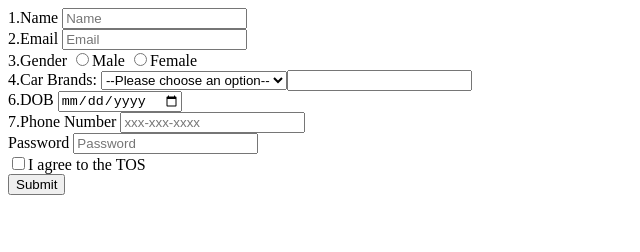
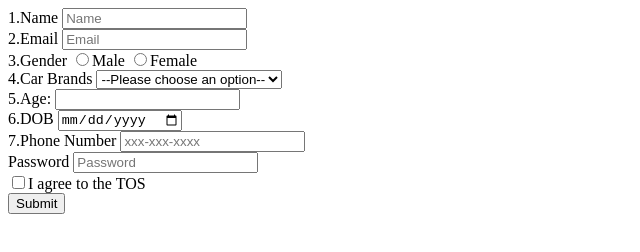
Before and after one commit to acciojob/signup-form-car-mrpradhan1, a website: page main.html in a window 1280 px wide. Shown: the whole page, without its empty margins (0-640 px from the left). Drawn offline with Linux system fonts and the light colour scheme.

Commit message:
created a submission

```diff
--- a/main.html
+++ b/main.html
@@ -23,16 +23,17 @@
 			<input type="radio" id="gender_f" name="gender" required><label for="gender_f">Female</label>
 		</div>
 		<div>
-			<label for="cars">4.Car Brands:</label>
-			<select name="cars" id="cars" required>
-				<option value="" disable selected>--Please choose an option--</option>
-				<option>BMW</option>
-				<option>Audi</option>
-				<option>Mercedez</option>
+			<label for="cars">4.Car Brands</label>
+			  <select name="cars" id="cars" required>
+				  <option value="" disabled selected>--Please choose an option--</option>
+				  <option>BMW</option>
+				  <option>Audi</option>
+				  <option>Mercedez</option>
+			  </select>
 		</div>
 		<div>
-			 <label for="Carage">5.CarAge:</label>
-			 <input type="number" id="Carage" min="0" required >
+		    <label for="age">5.Age:</label>
+		    <input type="number" id="age" min="0" required>
 		</div>
 		<div>
 		    <label for='dob'>6.DOB</label>
```
